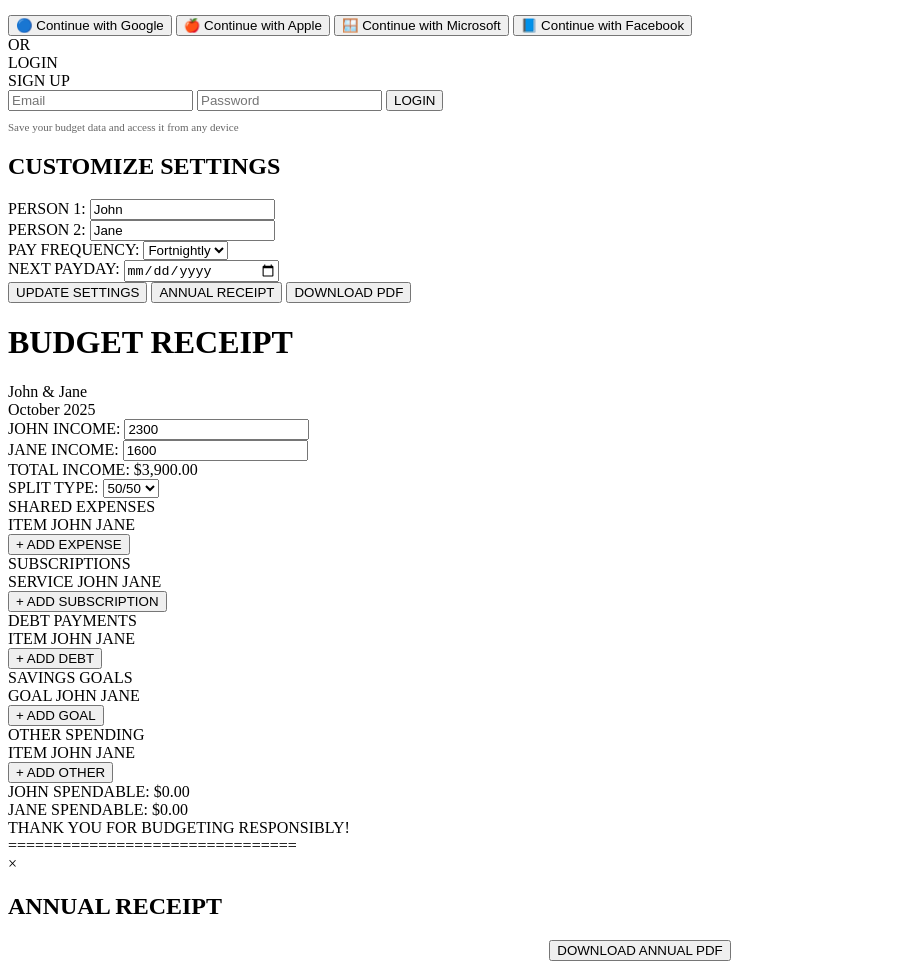
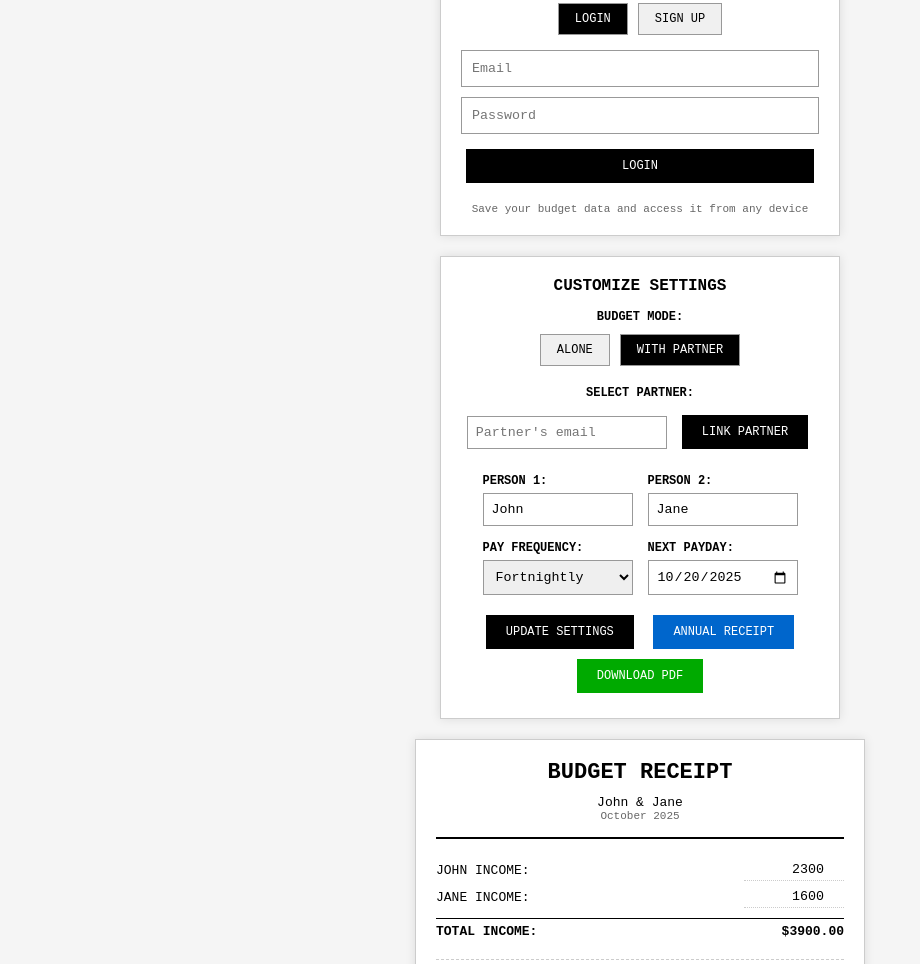
Before and after one commit to Gitgirlels/budgetreceipt, a plain HTML site: page index.html in a window 1280 px wide. Shown: the part 331-1295 px from the top of the page, without its empty margins (0-920 px from the left). Drawn offline with Linux system fonts and the light colour scheme.

Commit message:
Update index.html

```diff
--- a/index.html
+++ b/index.html
@@ -27,8 +27,10 @@
 
     <!-- Canonical URL -->
     <link rel="canonical" href="https://yourwebsite.com/budget-receipt">
+    <link rel="stylesheet" href="styles.css">
+<script src="script.js" defer></script>
 
-    <!-- Structured Data for SEO -->
+     <!-- Structured Data for SEO -->
     <script type="application/ld+json">
     {
       "@context": "https://schema.org",
@@ -51,8 +53,8 @@
     }
     </script>
 
-</head
-  <body>
+    </head>
+<body>
     <!-- Loading Receipt Overlay -->
     <div class="loading-overlay" id="loading-overlay">
         <div class="loading-receipt">
@@ -155,7 +157,31 @@
 
     <div class="name-input-section">
         <h2>CUSTOMIZE SETTINGS</h2>
-        <div class="name-inputs">
+
+        <div style="margin-bottom: 20px;">
+            <label style="font-size: 12px; font-weight: bold; display: block; margin-bottom: 10px;">BUDGET MODE:</label>
+            <div style="display: flex; gap: 10px; justify-content: center;">
+                <button class="auth-tab" id="mode-alone" onclick="setBudgetMode('alone')">ALONE</button>
+                <button class="auth-tab active" id="mode-partner" onclick="setBudgetMode('partner')">WITH PARTNER</button>
+            </div>
+        </div>
+
+        <div id="partner-selector" style="margin-bottom: 20px;">
+            <label style="font-size: 12px; font-weight: bold; display: block; margin-bottom: 10px;">SELECT PARTNER:</label>
+            <div style="display: flex; gap: 10px; justify-content: center; align-items: center;">
+                <input type="email" id="partner-email" placeholder="Partner's email" style="width: 200px; padding: 8px; font-family: 'Courier New', monospace; border: 1px solid #999;">
+                <button class="update-btn" onclick="linkPartner()">LINK PARTNER</button>
+            </div>
+            <div id="partner-status" style="font-size: 11px; margin-top: 8px; color: #666;"></div>
+            <div id="linked-partner" style="display: none; margin-top: 10px; padding: 10px; background-color: #e6f3ff; border: 1px solid #0066cc;">
+                <div style="display: flex; justify-content: space-between; align-items: center;">
+                    <span style="font-size: 12px;">Linked with: <strong id="linked-partner-email"></strong></span>
+                    <button class="delete-btn" onclick="unlinkPartner()">UNLINK</button>
+                </div>
+            </div>
+        </div>
+
+        <div class="name-inputs" id="partner-names">
             <div class="name-input-group">
                 <label>PERSON 1:</label>
                 <input type="text" id="name1" value="John" placeholder="Enter name">
@@ -165,6 +191,14 @@
                 <input type="text" id="name2" value="Jane" placeholder="Enter name">
             </div>
         </div>
+
+        <div class="name-inputs" id="alone-name" style="display: none;">
+            <div class="name-input-group">
+                <label>YOUR NAME:</label>
+                <input type="text" id="name-single" value="John" placeholder="Enter your name">
+            </div>
+        </div>
+
         <div class="name-inputs">
             <div class="name-input-group">
                 <label>PAY FREQUENCY:</label>
@@ -196,17 +230,17 @@
                 <span id="income-label-1">JOHN INCOME:</span>
                 <input type="number" id="income1" value="2300" onchange="calculateSpendable()">
             </div>
-            <div class="summary-item">
+            <div class="summary-item" id="income-row-2">
                 <span id="income-label-2">JANE INCOME:</span>
                 <input type="number" id="income2" value="1600" onchange="calculateSpendable()">
             </div>
             <div class="summary-item total">
-                <span>TOTAL INCOME:</span>
+                <span id="total-income-label">TOTAL INCOME:</span>
                 <span id="total-income">$3,900.00</span>
             </div>
         </div>
 
-        <div class="split-selector">
+        <div class="split-selector" id="split-selector-section">
             <label>SPLIT TYPE:</label>
             <select id="split-type" onchange="updateSplit()">
                 <option value="50/50" selected>50/50</option>
@@ -218,7 +252,7 @@
         </div>
 
         <div class="section-title">SHARED EXPENSES</div>
-        <div class="three-col">
+        <div class="three-col" id="header-shared">
             <span>ITEM</span>
             <span id="col-name-1-1">JOHN</span>
             <span id="col-name-2-1">JANE</span>
@@ -227,7 +261,7 @@
         <button class="add-item-btn" onclick="addItem('shared')">+ ADD EXPENSE</button>
 
         <div class="section-title">SUBSCRIPTIONS</div>
-        <div class="three-col">
+        <div class="three-col" id="header-subscriptions">
             <span>SERVICE</span>
             <span id="col-name-1-2">JOHN</span>
             <span id="col-name-2-2">JANE</span>
@@ -236,7 +270,7 @@
         <button class="add-item-btn" onclick="addItem('subscription')">+ ADD SUBSCRIPTION</button>
 
         <div class="section-title">DEBT PAYMENTS</div>
-        <div class="three-col">
+        <div class="three-col" id="header-debt">
             <span>ITEM</span>
             <span id="col-name-1-3">JOHN</span>
             <span id="col-name-2-3">JANE</span>
@@ -245,7 +279,7 @@
         <button class="add-item-btn" onclick="addItem('debt')">+ ADD DEBT</button>
 
         <div class="section-title">SAVINGS GOALS</div>
-        <div class="three-col">
+        <div class="three-col" id="header-savings">
             <span>GOAL</span>
             <span id="col-name-1-4">JOHN</span>
             <span id="col-name-2-4">JANE</span>
@@ -254,7 +288,7 @@
         <button class="add-item-btn" onclick="addItem('savings')">+ ADD GOAL</button>
 
         <div class="section-title">OTHER SPENDING</div>
-        <div class="three-col">
+        <div class="three-col" id="header-other">
             <span>ITEM</span>
             <span id="col-name-1-5">JOHN</span>
             <span id="col-name-2-5">JANE</span>
@@ -267,7 +301,7 @@
                 <span id="spendable-label-1">JOHN SPENDABLE:</span>
                 <span id="person1-spendable">$0.00</span>
             </div>
-            <div class="grand-total">
+            <div class="grand-total" id="spendable-row-2">
                 <span id="spendable-label-2">JANE SPENDABLE:</span>
                 <span id="person2-spendable">$0.00</span>
             </div>
@@ -294,5 +328,5 @@
             </div>
         </div>
     </div>
-</body>
+    </body>
 </html>
```
